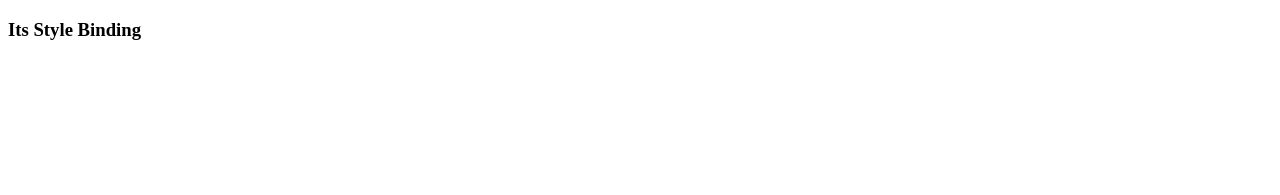
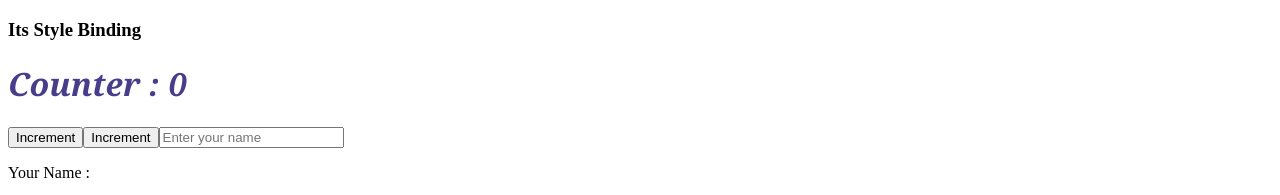
Before and after one commit to Srinivas-Lingampelli/Angular, an Angular app: page / in a window 1280 px wide. Shown: the part 742-937 px from the top of the page. Before the commit the page ends 802 px from the top, so only its background shows below. Built offline with nearby package versions, Linux system fonts and the light colour scheme.

Commit message:
Event Binding is added;

```diff
--- a/src/app/app.html
+++ b/src/app/app.html
@@ -23,6 +23,20 @@
   <h2 [class]="{c1:true,c2:true}" > Multiple class Binding</h2>
 
   <h3>Its Style Binding</h3>
+
+
+
+    <!-- //  -------------Event Binding---------- -->
+
+    <h1>Counter : {{count}}</h1>
+
+    <button (click)="Increment()" >Increment</button>
+      <button (click)="Decrement()" >Increment</button>
+
+      <input  type="text" (input)="onChange($event)" placeholder="Enter your name" />
+
+      <p>Your Name :{{Nick_name}}</p>
+
 </main>
 
 
--- a/src/app/app.ts
+++ b/src/app/app.ts
@@ -28,5 +28,27 @@ export class App {
 
   // -----------------Class Binding--------------
   isActive:boolean=false;
+  count:number=0;
+
+  Increment()
+  {
+this.count+=1;
+  }
+
+    Decrement()
+  {
+this.count-=1;
+  }
+
+  Nick_name:String="";
+
+  onChange(e:any)
+  {
+    console.log(e);
+    console.log(e.target);
+    console.log(e.target.value);
+    this.Nick_name=e.target.value;
+  }
+
 
 }
```
